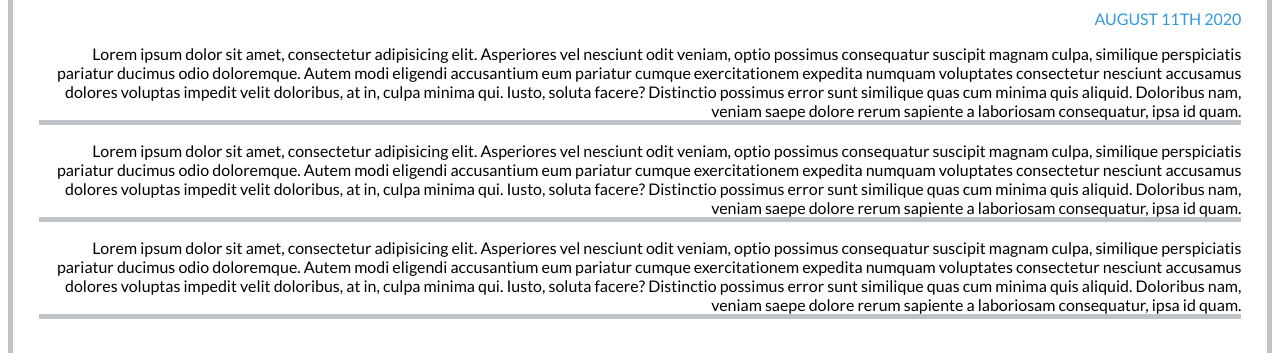
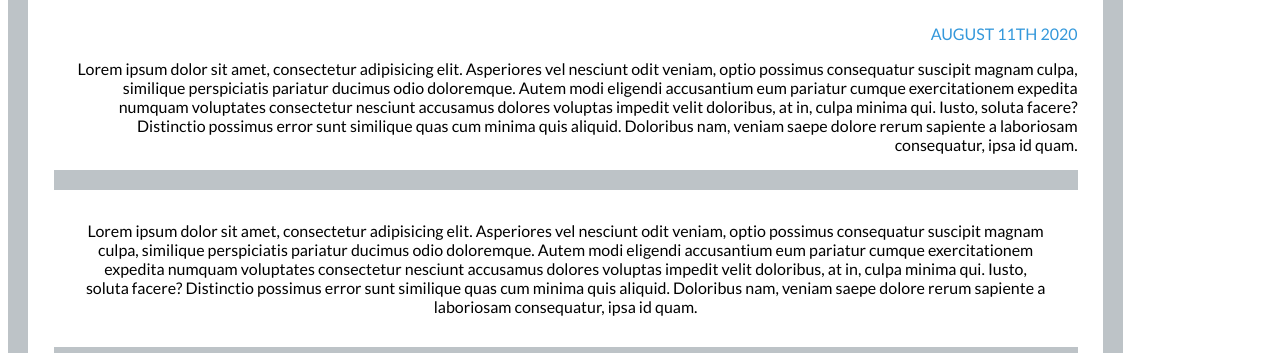
Before and after one commit to autumndestiny/RecreateBlog, a plain HTML site: page index.html in a window 1280 px wide. Shown: the part 166-519 px from the top of the page. Drawn offline with Linux system fonts and the light colour scheme.

Commit message:
Final Commit with Bonus

```diff
--- a/index.html
+++ b/index.html
@@ -14,12 +14,12 @@
     <h2>This Is Another Article</h2>
     <p class="one">August 11th 2020</p>
     <p class="two">Lorem ipsum dolor sit amet, consectetur adipisicing elit. Asperiores vel nesciunt odit veniam, optio possimus consequatur suscipit magnam culpa, similique perspiciatis pariatur ducimus odio doloremque. Autem modi eligendi accusantium eum pariatur cumque exercitationem expedita numquam voluptates consectetur nesciunt accusamus dolores voluptas impedit velit doloribus, at in, culpa minima qui. Iusto, soluta facere? Distinctio possimus error sunt similique quas cum minima quis aliquid. Doloribus nam, veniam saepe dolore rerum sapiente a laboriosam consequatur, ipsa id quam.</p>
-    <p class="two">Lorem ipsum dolor sit amet, consectetur adipisicing elit. Asperiores vel nesciunt odit veniam, optio possimus consequatur suscipit magnam culpa, similique perspiciatis pariatur ducimus odio doloremque. Autem modi eligendi accusantium eum pariatur cumque exercitationem expedita numquam voluptates consectetur nesciunt accusamus dolores voluptas impedit velit doloribus, at in, culpa minima qui. Iusto, soluta facere? Distinctio possimus error sunt similique quas cum minima quis aliquid. Doloribus nam, veniam saepe dolore rerum sapiente a laboriosam consequatur, ipsa id quam.</p>
+    <p class="five">Lorem ipsum dolor sit amet, consectetur adipisicing elit. Asperiores vel nesciunt odit veniam, optio possimus consequatur suscipit magnam culpa, similique perspiciatis pariatur ducimus odio doloremque. Autem modi eligendi accusantium eum pariatur cumque exercitationem expedita numquam voluptates consectetur nesciunt accusamus dolores voluptas impedit velit doloribus, at in, culpa minima qui. Iusto, soluta facere? Distinctio possimus error sunt similique quas cum minima quis aliquid. Doloribus nam, veniam saepe dolore rerum sapiente a laboriosam consequatur, ipsa id quam.</p>
     <p class="three">Lorem ipsum dolor sit amet, consectetur adipisicing elit. Asperiores vel nesciunt odit veniam, optio possimus consequatur suscipit magnam culpa, similique perspiciatis pariatur ducimus odio doloremque. Autem modi eligendi accusantium eum pariatur cumque exercitationem expedita numquam voluptates consectetur nesciunt accusamus dolores voluptas impedit velit doloribus, at in, culpa minima qui. Iusto, soluta facere? Distinctio possimus error sunt similique quas cum minima quis aliquid. Doloribus nam, veniam saepe dolore rerum sapiente a laboriosam consequatur, ipsa id quam.</p>
     <h2>This Is My First Article</h2>
     <p class="one">July 4th 2020</p>
     <p class="two">Lorem ipsum dolor sit amet consectetur adipisicing elit. Tempora debitis officiis fuga voluptas facere rerum perspiciatis, rem praesentium provident distinctio placeat ipsa enim perferendis odio quos ab optio quod quidem sed fugit at molestiae! Reiciendis labore pariatur repellat, ab eius excepturi a? Vel non iusto reprehenderit accusamus assumenda aut quod libero repellat deleniti aspernatur accusantium nesciunt in soluta eos temporibus doloribus incidunt magni fuga, rerum corrupti delectus sit. Dolore nobis minima cumque hic architecto pariatur?</p>
-    <p class="two">Lorem ipsum dolor sit amet consectetur adipisicing elit. Tempora debitis officiis fuga voluptas facere rerum perspiciatis, rem praesentium provident distinctio placeat ipsa enim perferendis odio quos ab optio quod quidem sed fugit at molestiae! Reiciendis labore pariatur repellat, ab eius excepturi a? Vel non iusto reprehenderit accusamus assumenda aut quod libero repellat deleniti aspernatur accusantium nesciunt in soluta eos temporibus doloribus incidunt magni fuga, rerum corrupti delectus sit. Dolore nobis minima cumque hic architecto pariatur?</p>
+    <p class="five">Lorem ipsum dolor sit amet consectetur adipisicing elit. Tempora debitis officiis fuga voluptas facere rerum perspiciatis, rem praesentium provident distinctio placeat ipsa enim perferendis odio quos ab optio quod quidem sed fugit at molestiae! Reiciendis labore pariatur repellat, ab eius excepturi a? Vel non iusto reprehenderit accusamus assumenda aut quod libero repellat deleniti aspernatur accusantium nesciunt in soluta eos temporibus doloribus incidunt magni fuga, rerum corrupti delectus sit. Dolore nobis minima cumque hic architecto pariatur?</p>
     <p class="four">Lorem ipsum dolor, sit amet consectetur adipisicing elit. Adipisci iste id earum, quae perferendis reiciendis cum accusantium sit eaque. Error voluptate atque nesciunt at sequi quam nobis dicta ad quasi minima necessitatibus, delectus dolore a voluptates repellendus voluptatem odio similique enim sit sapiente, impedit excepturi explicabo, quisquam dolores! Adipisci saepe quo libero rem omnis totam praesentium maiores aspernatur beatae! Ipsum minus, rem ratione, dicta, quas et facilis fuga corporis est suscipit tempora reiciendis quam rerum!</p>
 </body>
 
--- a/style.css
+++ b/style.css
@@ -1,8 +1,9 @@
 body {
     font-family: 'Lato', sans-serif;
-    border: 5px solid #BDC3C7;
+    border: 20px solid #BDC3C7;
     padding: 2%;
-    border-radius: 10px;
+    border-radius: 20px;
+    width: 80vw;
 }
 h2 {
     letter-spacing: 3.2px;
@@ -16,13 +17,20 @@ h2 {
     text-transform: uppercase;
 }
 .two {
-    border-bottom: 5px solid #BDC3C7;
     text-align: right;
 }
 .three {
-    border-bottom:5px solid #BDC3C7;
     text-align: right;
 }
 .four {
     text-align: right;
 }
+.five {
+    border-bottom: 20px solid #BDC3C7;
+    border-top: 20px solid #BDC3C7;
+    text-align: center;
+    padding: 3%;
+}
+h2:hover {
+    letter-spacing: 1vmax;
+}
```
